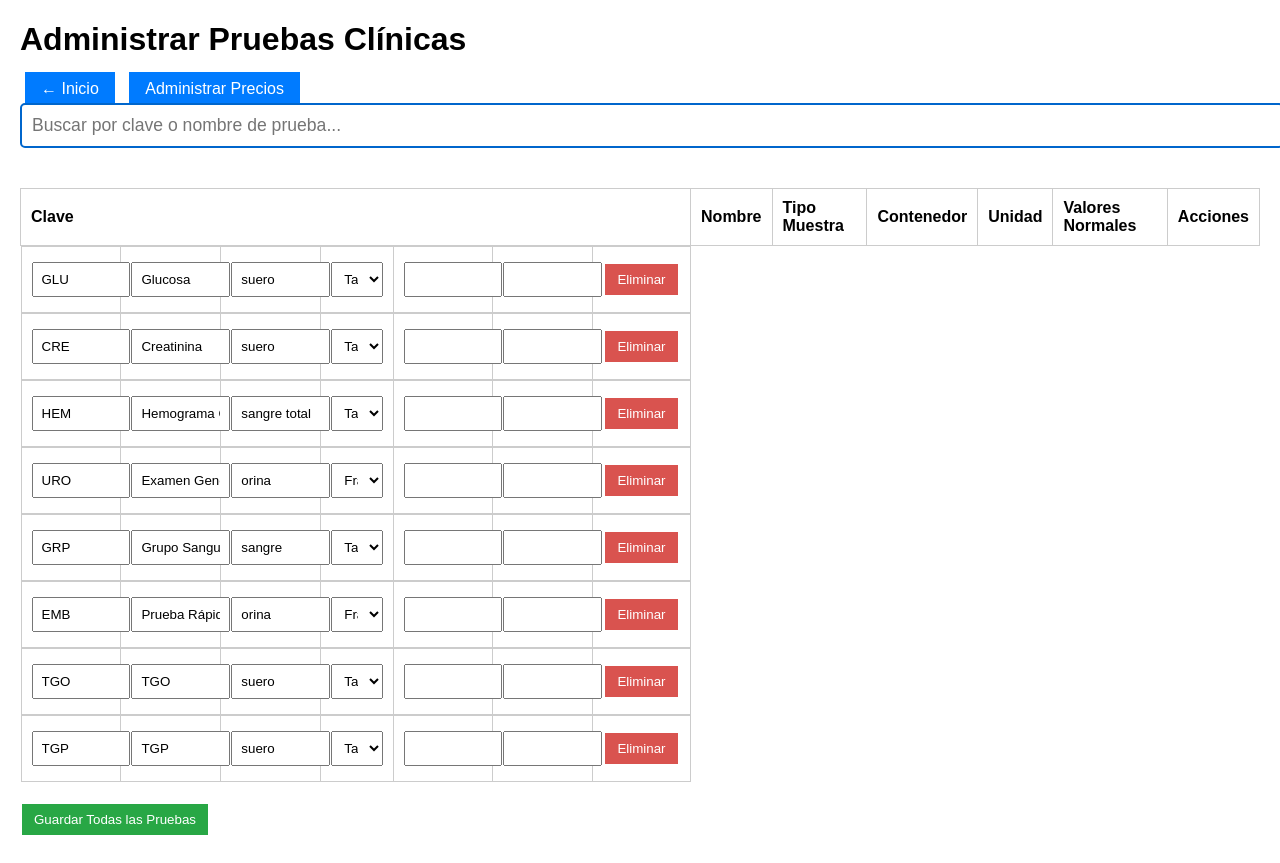
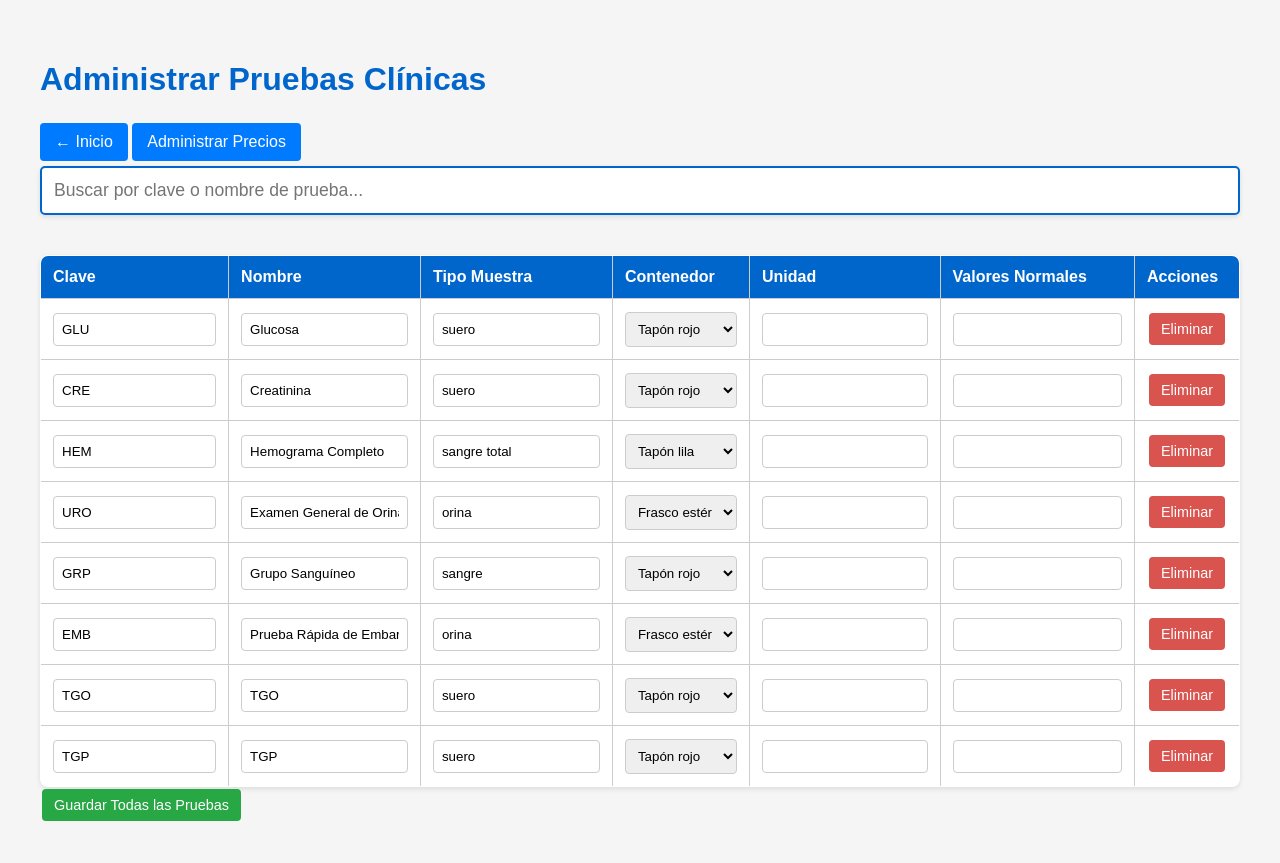
Before and after one commit to qfbwilsonmay-ai/care-laboratorio, a Flask app: page /admin/pruebas in a window 1280 px wide. Before the commit the page ends 835 px from the top, so only its background shows below. Run offline with Flask 3, Linux system fonts and the light colour scheme.

Commit message:
Corregido: diseño de admin_pruebas.html, buscador arriba, tabla alineada

```diff
--- a/templates/admin_pruebas.html
+++ b/templates/admin_pruebas.html
@@ -3,28 +3,87 @@
 <head>
     <title>Administrar Pruebas - CARE</title>
     <style>
-        body { font-family: Arial, sans-serif; margin: 20px; }
+        body {
+            font-family: Arial, sans-serif;
+            margin: 20px;
+            background: #f5f5f5;
+        }
+        h1 {
+            color: #0066cc;
+            margin-bottom: 20px;
+        }
         .buscador {
             font-size: 1.1em;
-            padding: 10px;
+            padding: 12px;
             width: 100%;
             margin-bottom: 20px;
             border: 2px solid #0066cc;
             border-radius: 5px;
+            box-sizing: border-box;
+            background: white;
+            box-shadow: 0 2px 5px rgba(0,0,0,0.1);
         }
-        table { width: 100%; border-collapse: collapse; margin: 20px 0; }
-        th, td { padding: 10px; border: 1px solid #ccc; text-align: left; }
-        input, select { width: 100%; padding: 8px; margin: 5px 0; }
-        button { padding: 8px 12px; margin: 2px; cursor: pointer; }
-        .btn-guardar { background: #28a745; color: white; border: none; }
-        .btn-eliminar { background: #d9534f; color: white; border: none; }
-        .btn { background: #007bff; color: white; padding: 8px 16px; text-decoration: none; margin: 5px; }
-        .prueba-item {
-            display: block;
+        table {
+            width: 100%;
+            border-collapse: collapse;
+            margin-top: 20px;
+            background: white;
+            border: 1px solid #ddd;
+            border-radius: 8px;
+            overflow: hidden;
+            box-shadow: 0 2px 5px rgba(0,0,0,0.1);
+        }
+        th, td {
+            padding: 12px;
+            border: 1px solid #ccc;
+            text-align: left;
+        }
+        th {
+            background: #0066cc;
+            color: white;
+        }
+        input, select {
+            width: 100%;
+            padding: 8px;
+            margin: 0;
+            box-sizing: border-box;
+            border: 1px solid #ccc;
+            border-radius: 4px;
+        }
+        button {
+            padding: 8px 12px;
+            margin: 2px;
+            cursor: pointer;
+            border: none;
+            border-radius: 4px;
+            font-size: 0.9em;
+        }
+        .btn-guardar {
+            background: #28a745;
+            color: white;
+        }
+        .btn-eliminar {
+            background: #d9534f;
+            color: white;
+        }
+        .btn {
+            background: #007bff;
+            color: white;
+            padding: 10px 15px;
+            text-decoration: none;
+            margin: 5px 0;
+            display: inline-block;
+            border-radius: 4px;
+        }
+        .contenedor {
+            max-width: 1200px;
+            margin: 0 auto;
+            padding: 20px;
         }
     </style>
 </head>
 <body>
+    <div class="contenedor">
         <h1>Administrar Pruebas Clínicas</h1>
         <a href="/" class="btn">← Inicio</a>
         <a href="/admin/precios" class="btn">Administrar Precios</a>
@@ -34,6 +93,7 @@
 
         <form method="POST" id="formPruebas">
             <table id="tablaPruebas">
+                <thead>
                     <tr>
                         <th>Clave</th>
                         <th>Nombre</th>
@@ -43,6 +103,8 @@
                         <th>Valores Normales</th>
                         <th>Acciones</th>
                     </tr>
+                </thead>
+                <tbody>
                     {% for p in pruebas %}
                     <tr class="prueba-item" data-clave="{{ p.clave|lower }}" data-nombre="{{ p.nombre|lower }}">
                         <td><input type="text" name="clave_{{ loop.index }}" value="{{ p.clave }}" required></td>
@@ -62,16 +124,26 @@
                         </td>
                     </tr>
                     {% endfor %}
+                </tbody>
             </table>
             <button type="submit" class="btn-guardar">Guardar Todas las Pruebas</button>
         </form>
+    </div>
 
     <script>
         // Filtro en tiempo real por clave o nombre
         function buscarPruebas() {
             const input = document.getElementById('buscador');
-            const filter = input.value.toLowerCase();
+            const filter = input.value.toLowerCase().trim();
             const filas = document.getElementsByClassName('prueba-item');
+
+            if (filter === '') {
+                // Mostrar todas si está vacío
+                for (let i = 0; i < filas.length; i++) {
+                    filas[i].style.display = '';
+                }
+                return;
+            }
 
             for (let i = 0; i < filas.length; i++) {
                 const clave = filas[i].getAttribute('data-clave');
```
Lines whose indentation alone changed are shown as unchanged.
